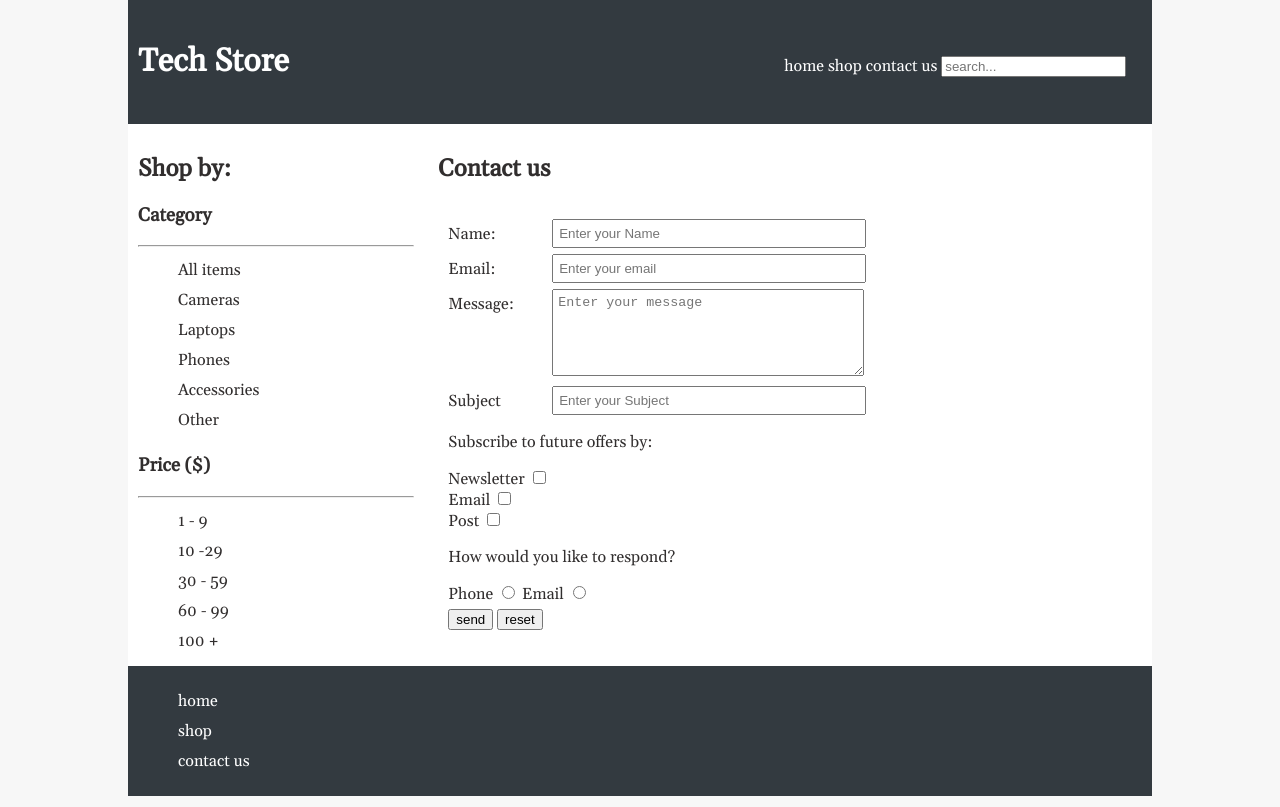
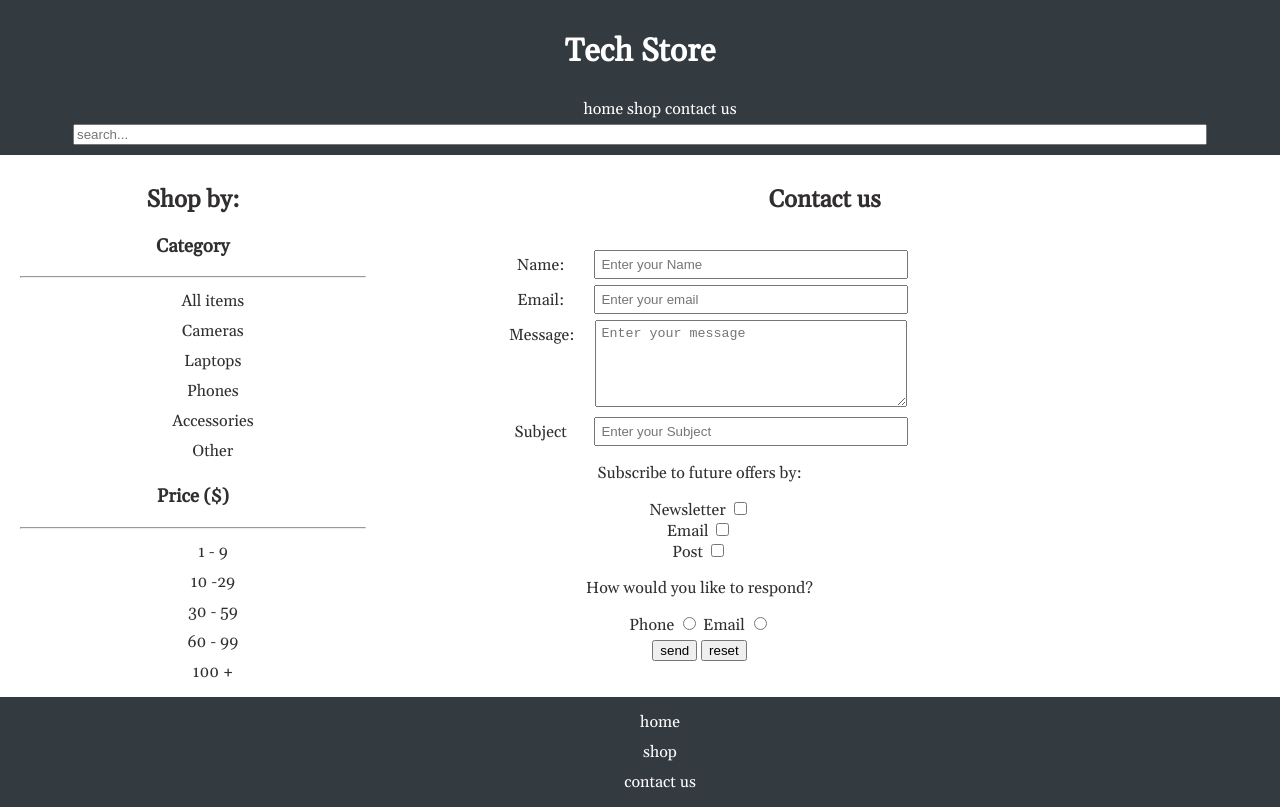
Before and after one commit to 410g/fsd_tutorial, a plain HTML site: page contact.html in a window 1280 px wide. Drawn offline with nearby package versions, Linux system fonts and the light colour scheme.

```diff
--- a/contact.html
+++ b/contact.html
@@ -3,6 +3,7 @@
 
 <head>
     <meta charset="UTF-8">
+    <meta name="viewport" content="width=device-width, initial-scale=1">
     <title>Tech Store</title>
     <link href="https://fonts.googleapis.com/css?family=Gelasio&display=swap" rel="stylesheet">
     <link rel="stylesheet" href="styles.css">
@@ -88,7 +89,7 @@
                 <p>Subscribe to future offers by:</p>
                 <div>
                     <label for="newsletter">Newsletter</label>
-                     <input type="checkbox" id="newsletter" name="subscribe" value="newsletter">
+                    <input type="checkbox" id="newsletter" name="subscribe" value="newsletter">
                 </div>
                 <div>
                     <label for="subemail">Email</label>
@@ -111,7 +112,7 @@
             <div>
                 <button type="submit">send</button>
                 <button type="reset">reset</button>
-            <!-- <input type="button" title="reset"> -->
+                <!-- <input type="button" title="reset"> -->
             </div>
         </form>
 
@@ -136,7 +137,7 @@
         <!--Maps einbettung (API-KEY fehlt)
             <iframe width="600" height="450" frameborder="0" style="border:0"  src="https://www.google.com/maps/embed/v1/place?key=API KEY&q=Tegeler+Weg,Berlin+GERMANY" allowfullscreen></iframe> -->
 
-    <!--    <iframe width="560" height="315" src="https://www.youtube.com/embed/BmCTQ_mkzHU" frameborder="0" allow="accelerometer; autoplay; encrypted-media; gyroscope; picture-in-picture" allowfullscreen></iframe> -->
+        <!--    <iframe width="560" height="315" src="https://www.youtube.com/embed/BmCTQ_mkzHU" frameborder="0" allow="accelerometer; autoplay; encrypted-media; gyroscope; picture-in-picture" allowfullscreen></iframe> -->
 
 
     </main>
--- a/styles.css
+++ b/styles.css
@@ -8,17 +8,25 @@ html {
 body{
     font-family: 'Gelasio', serif;
     background: white;
-    max-width: 80vw;
+    max-width: 100%;
+    /*max-width: 80vw;*/
     margin: 0 auto;
     color: rgb(49,46,46); /*default text-color*/
+    text-align: center;
 }
 
 /* setzt Style für Header und footer*/
 header, footer{
     background:#333a40;
     color:white;
-    padding: 20px 10px;
+    padding: 10px 10px;
 }
+
+input[type="search"]{
+    width: 90%;
+}
+
+
 /* setzt Style für alle unordered lists*/
 ul{
     margin: 0;
@@ -51,7 +59,8 @@ header h1, nav{
 }
 
 header h1{
-    width: 60%;
+    /*width: 60%;*/
+    width: 100%;
 }
 
 /*main und aside als inline-block, damit sie nebeneinander dargestellt werden*/
@@ -162,6 +171,14 @@ tr:hover{
     background-color: #f5f5f5;
 }
 
+/*mit media - queries kann auf unterschiedliche endgeräte eingegangen werden
+@media (min-width: 600px) and (max-width: 700px){
+    li{
+        color: red;
+    }
+}
+*/
+
 /*
  Casscade-Tests
 header h1 {
```
Also changed, not shown: index.html (+3 -0 lines), product-details.html (+3 -0 lines).
